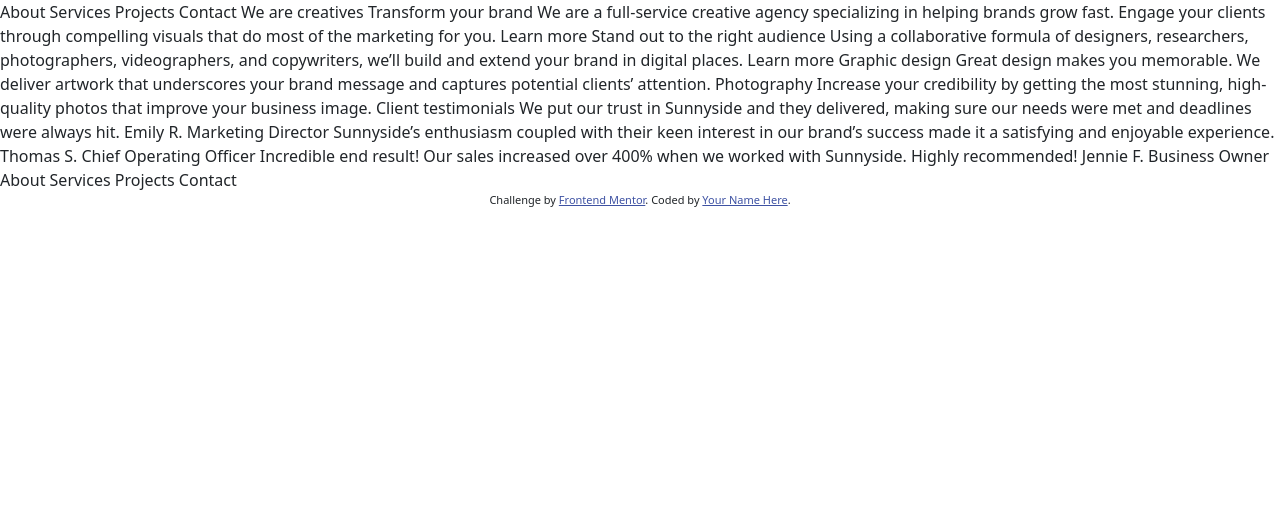
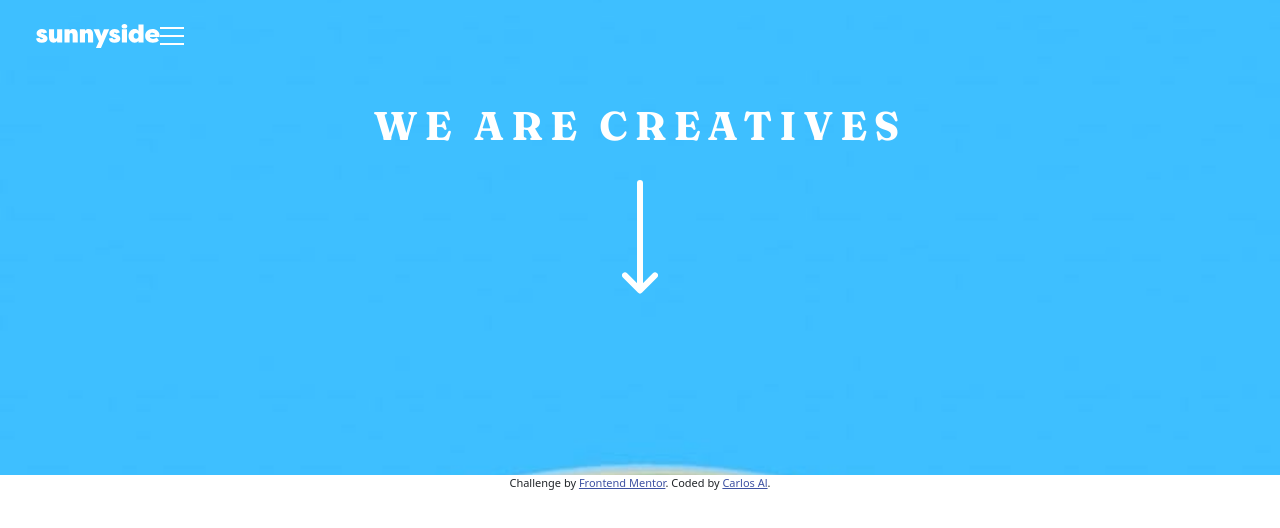
Before and after one commit to crsaele/sunnyside-agency-landing-page-main, a plain HTML site: page index.html in a window 1280 px wide. Drawn offline with nearby package versions, Linux system fonts and the light colour scheme.

Commit message:
html header and css

```diff
--- a/index.html
+++ b/index.html
@@ -23,12 +23,31 @@
   <title>Frontend Mentor | Sunnyside agency landing page</title>
 </head>
 <body>
+  <header>
+    <div class="container-fluid text-center">
+      <div class="row">
+        <div class="col-12">
+          <nav class="navbar navbar-expand-lg p-4">
+            <img src="images/logo.svg" alt="sunnyside logo">
+            <img src="images/icon-hamburger.svg" alt="hamburguer icon">
+          </nav>
+          <h1 class="text-white">We are creatives</h1>
+          <img src="images/icon-arrow-down.svg" alt="icon-arrow-down">
+        </div>
+      </div>
+    </div>
+  </header>
+
+
+  <!-- TEXT-CONTENT
+
+
   About
   Services
   Projects
   Contact
 
-  We are creatives
+
 
   Transform your brand
 
@@ -68,9 +87,11 @@
   Projects
   Contact
 
+  -->
+
   <footer class="attribution">
     Challenge by <a href="https://www.frontendmentor.io?ref=challenge" target="_blank">Frontend Mentor</a>.
-    Coded by <a href="#">Your Name Here</a>.
+    Coded by <a href="https://github.com/crsaele">Carlos Al</a>.
   </footer>
 </body>
 </html>
--- a/style.css
+++ b/style.css
@@ -13,9 +13,31 @@
   --white: hsl(0, 0%, 100%);
 
   /* FONTS */
-    --barlow: 'Barlow', sans-serif;
-    --fraunces: 'Fraunces', sans-serif;
+  --barlow: "Barlow", sans-serif;
+  --fraunces: "Fraunces", sans-serif;
 }
 
-.attribution { font-size: 11px; text-align: center; }
-.attribution a { color: hsl(228, 45%, 44%); }
+header {
+    background-image: url(images/mobile/image-header.jpg);
+    background-repeat: no-repeat;
+    background-position: center;
+    background-size: cover;
+    height: 475px;
+    font-family: var(--fraunces);
+}
+
+h1 {
+    font-size: 2.5rem;
+    margin: 30px 0;
+    letter-spacing: 7px;
+    text-transform: uppercase;
+    font-weight: 700;
+}
+
+.attribution {
+  font-size: 11px;
+  text-align: center;
+}
+.attribution a {
+  color: hsl(228, 45%, 44%);
+}
```
Lines whose indentation alone changed are shown as unchanged.
